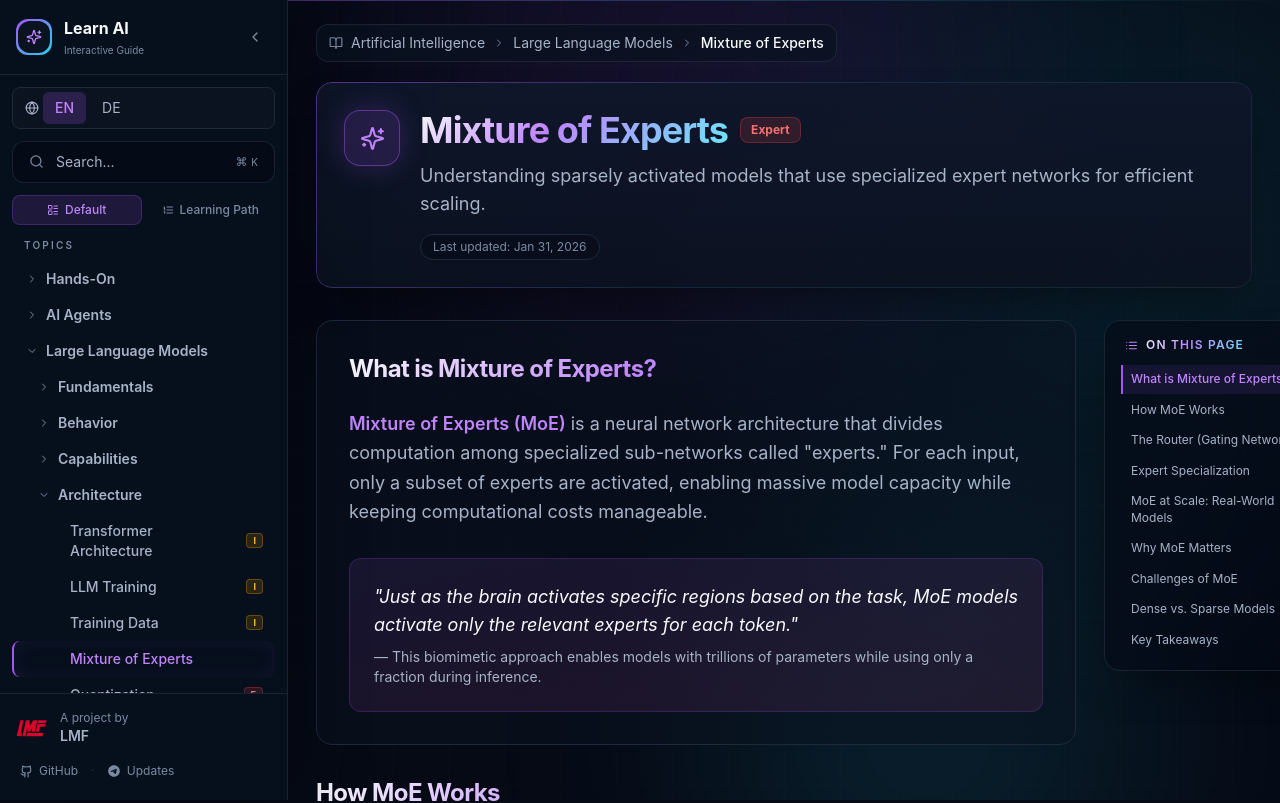
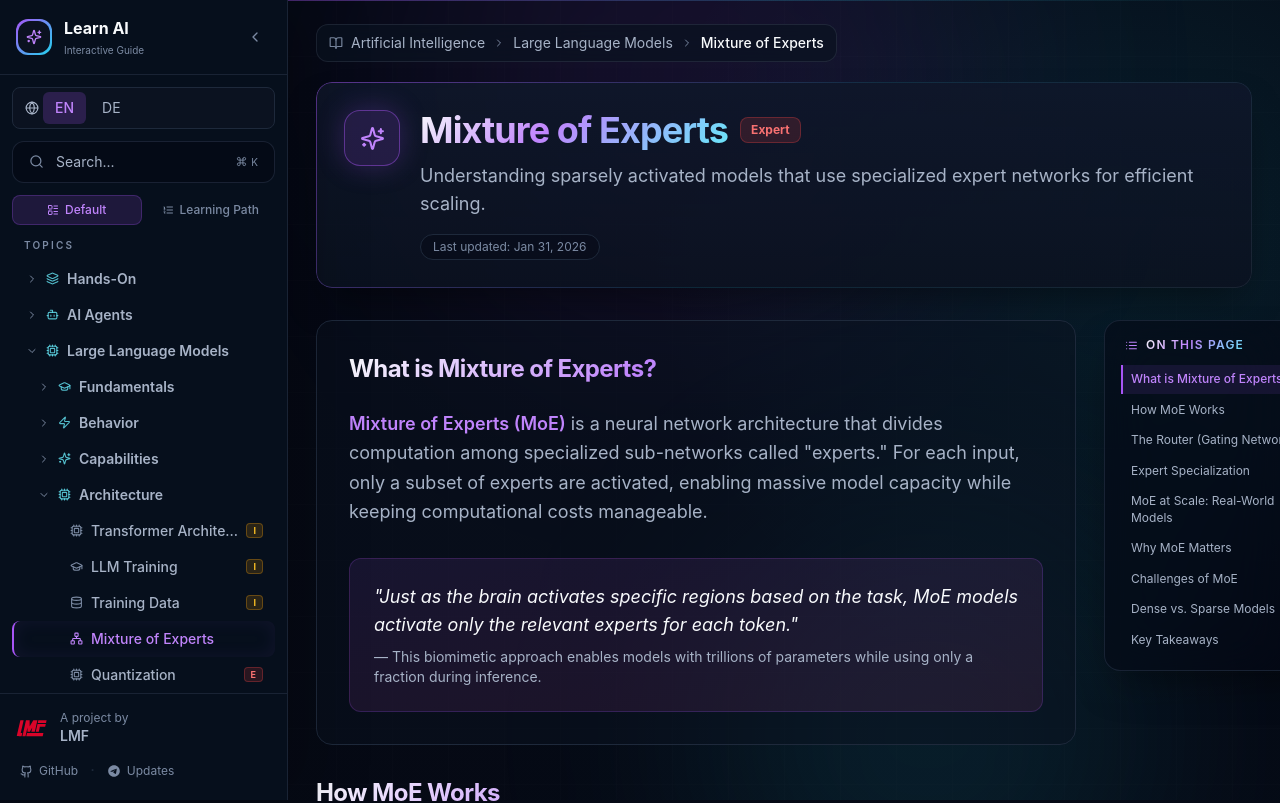
Before and after one commit to LoggeL/learn-guide, a Next.js app: page /en/ai/llm/moe in a window 1280 px wide. Shown: the top 803 px of the page. Built offline with nearby package versions, Linux system fonts and the light colour scheme.

Commit message:
Add sidebar topic icons and inline TOC

```diff
--- a/src/components/layout/RightTableOfContents.tsx
+++ b/src/components/layout/RightTableOfContents.tsx
@@ -115,8 +115,8 @@ export function RightTableOfContents({ articleRef, variant }: RightTableOfConten
   }
 
   return (
-    <aside className="hidden xl:block xl:col-start-2">
-      <div className="sticky top-6 max-h-[calc(100vh-3rem)] w-full overflow-y-auto rounded-2xl border border-border/80 bg-background/55 p-4 pr-3 shadow-card backdrop-blur-xl">
+    <aside data-right-toc className="hidden xl:block xl:col-start-2">
+      <div className="w-full overflow-y-auto rounded-2xl border border-border/80 bg-background/55 p-4 pr-3 shadow-card backdrop-blur-xl">
         <div className="mb-3 flex items-center gap-2 px-1">
           <List size={13} className="text-primary-light shrink-0" />
           <span className="text-xs font-semibold text-gradient uppercase tracking-widest">On this page</span>
--- a/src/components/layout/Sidebar.tsx
+++ b/src/components/layout/Sidebar.tsx
@@ -4,7 +4,7 @@ import { useState, useEffect, useMemo } from 'react'
 import Link from 'next/link'
 import { usePathname, useRouter } from 'next/navigation'
 import { motion, AnimatePresence } from 'framer-motion'
-import { ChevronRight, Search, Sparkles, X, Command, Heart, Github, ListOrdered, LayoutList, CheckCircle2, Circle } from 'lucide-react'
+import { ChevronRight, Search, Sparkles, X, Command, Heart, Github, ListOrdered, LayoutList, CheckCircle2, Circle, Bot, Brain, Cpu, Shield, Building2, Network, Database, Eye, Layers, Zap, Wrench, BookOpen, Gauge, ImageIcon, MessageSquare, Lock, Globe2, Code2, GitBranch, Route, GraduationCap } from 'lucide-react'
 import clsx from 'clsx'
 import { useTranslation, useLocale } from '@/lib/i18n/context'
 import { LanguageSwitcher } from '@/components/ui/LanguageSwitcher'
@@ -12,6 +12,86 @@ import { DIFFICULTY_STYLES } from '@/lib/difficulty'
 import { getTopicCategories, flattenTopics, learningPath, type Topic } from '@/lib/topics'
 
 const topicTree = getTopicCategories()
+
+const TOPIC_ICONS: Record<string, typeof Brain> = {
+  ai: Brain,
+  agents: Bot,
+  llm: Cpu,
+  diffusion: Sparkles,
+  'ml-fundamentals': GraduationCap,
+  prompting: MessageSquare,
+  safety: Shield,
+  industry: Building2,
+  'llm-inference': Gauge,
+  'agents-core': Brain,
+  'agents-building': Wrench,
+  'agents-patterns': Network,
+  'agents-quality': Shield,
+  'agents-frontier': Sparkles,
+  'llm-overview': BookOpen,
+  'llm-fundamentals': GraduationCap,
+  'llm-behavior': Zap,
+  'llm-capabilities': Sparkles,
+  'llm-architecture': Cpu,
+  'agent-loop': Route,
+  'agent-context': Layers,
+  'chat-compaction': Database,
+  'agent-problems': Shield,
+  'agent-security': Lock,
+  'powerful-agents': Bot,
+  'agentic-patterns': Network,
+  mcp: Network,
+  'tool-design': Wrench,
+  'programmatic-tools': Code2,
+  memory: Database,
+  orchestration: GitBranch,
+  evaluation: Gauge,
+  skills: Sparkles,
+  'tier-list': Gauge,
+  tokenization: Code2,
+  embeddings: Database,
+  rag: Database,
+  'context-rot': Layers,
+  temperature: Gauge,
+  attention: Eye,
+  vision: Eye,
+  'visual-challenges': ImageIcon,
+  'agentic-vision': Eye,
+  multimodality: Layers,
+  'transformer-architecture': Cpu,
+  'llm-training': GraduationCap,
+  'training-data': Database,
+  moe: Network,
+  quantization: Cpu,
+  'nested-learning': Layers,
+  distillation: Zap,
+  lora: Wrench,
+  abliteration: Shield,
+  'speculative-decoding': Zap,
+  'kv-cache': Database,
+  'prompt-caching': Database,
+  batching: Layers,
+  'local-inference': Cpu,
+  'vram-calc': Gauge,
+  'neural-networks': Brain,
+  'gradient-descent': Route,
+  training: GraduationCap,
+  'reinforcement-learning': Route,
+  'world-models': Globe2,
+  'prompt-basics': MessageSquare,
+  'advanced-prompting': Sparkles,
+  'system-prompts': Lock,
+  bias: Shield,
+  'responsible-ai': Shield,
+  'european-ai': Globe2,
+  'open-source': Github,
+  'custom-chips': Cpu,
+  'logges-favourite-model': Heart,
+}
+
+function getTopicIcon(id: string, hasChildren?: boolean) {
+  return TOPIC_ICONS[id] ?? (hasChildren ? Layers : BookOpen)
+}
 
 function hasActivePath(topic: Topic, pathname: string, locale: string): boolean {
   const localePath = topic.path ? `/${locale}${topic.path}` : undefined
@@ -58,9 +138,11 @@ function TopicNode({
   )
   const rowStyle = { paddingLeft: `${level * 12 + 12}px` }
 
+  const Icon = getTopicIcon(topic.id, hasChildren)
+
   const rowContent = (
     <>
-      {hasChildren && (
+      {hasChildren ? (
         <motion.div
           animate={{ rotate: expanded ? 90 : 0 }}
           transition={{ duration: 0.15 }}
@@ -73,10 +155,18 @@ function TopicNode({
         >
           <ChevronRight size={12} />
         </motion.div>
+      ) : (
+        <span className="w-3 shrink-0" />
       )}
-      {!hasChildren && !isFavourite && <span className="w-3" />}
-      {!hasChildren && isFavourite && <Heart size={12} className="text-pink-400" fill="currentColor" />}
-      <span className={clsx('flex-1 text-sm', localePath ? 'font-medium' : 'font-semibold')}>
+      <Icon
+        size={13}
+        className={clsx(
+          'shrink-0 transition-colors',
+          isActive ? 'text-primary-light' : isFavourite ? 'text-pink-400' : hasChildren ? 'text-secondary-light/80' : 'text-subtle'
+        )}
+        {...(isFavourite ? { fill: 'currentColor' } : {})}
+      />
+      <span className={clsx('flex-1 truncate text-sm', localePath ? 'font-medium' : 'font-semibold')}>
         {getTopicName(topic.id)}
       </span>
       {topic.difficulty && !isActive && (
```
